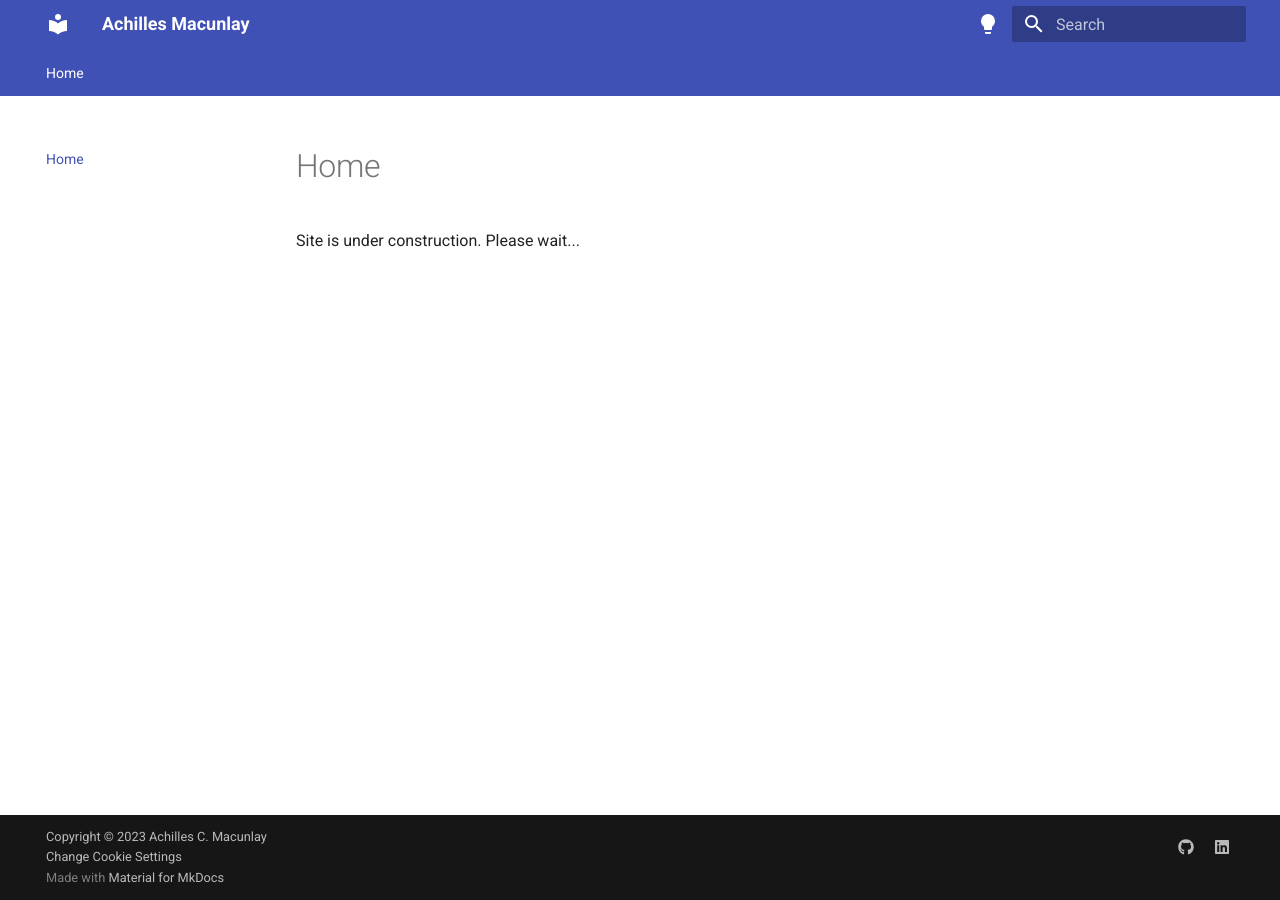
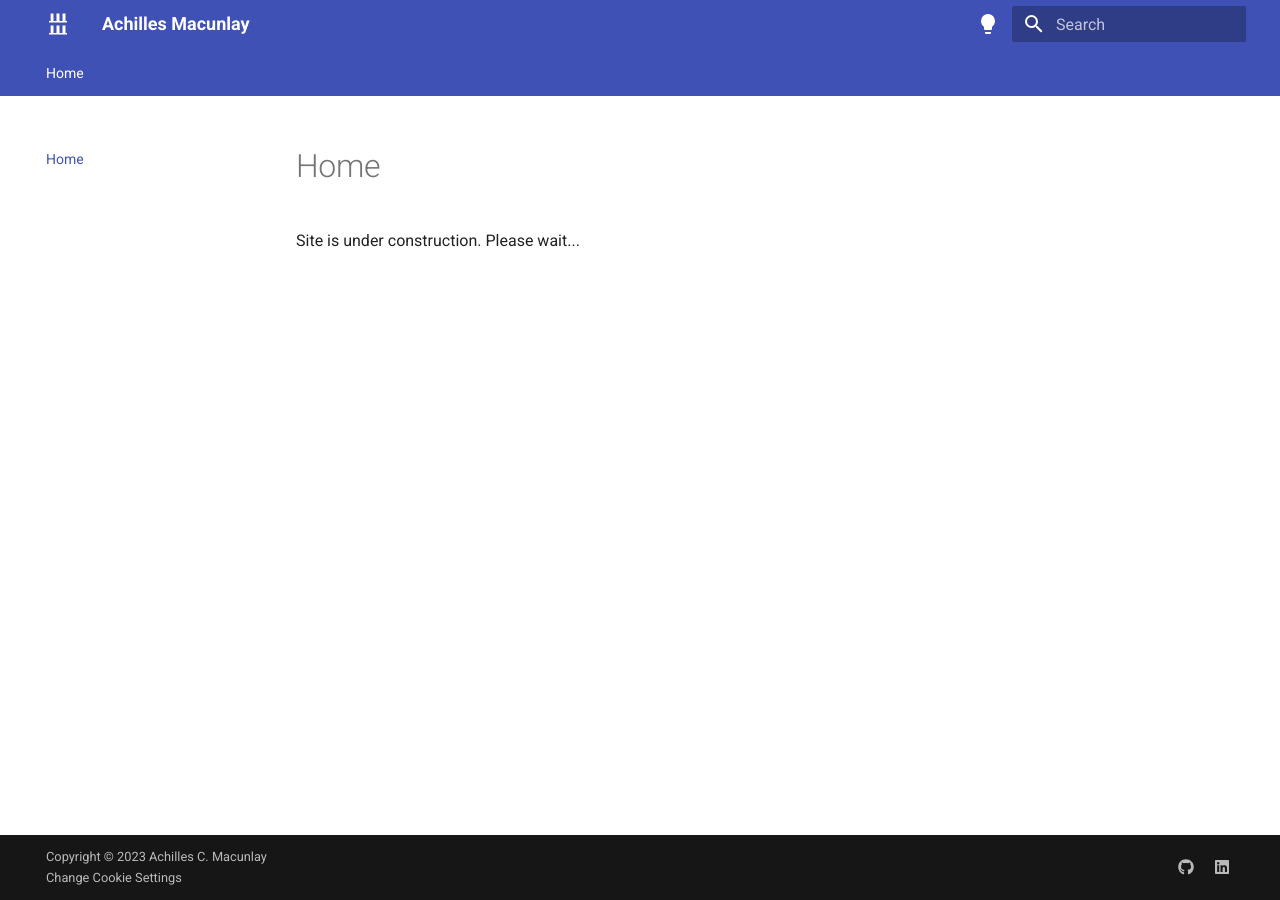
Before and after one commit to acmacunlay/acmacunlay.github.io, an MkDocs documentation site: the page built from docs/index.md, in a window 1280 px wide. Built offline with MkDocs 1.6.1 and Material for MkDocs 9.7.7, drawn with Linux system fonts in a browser that asks for light colours.

Commit message:
Update mkdocs.yml

```diff
--- a/mkdocs.yml
+++ b/mkdocs.yml
@@ -33,7 +33,7 @@ theme:
 
   # https://squidfunk.github.io/mkdocs-material/setup/changing-the-logo-and-icons/
   icon:
-    logo: material/library
+    logo: material/library-shelves
 
   # https://squidfunk.github.io/mkdocs-material/setup/setting-up-navigation/
   features:
@@ -54,6 +54,7 @@ extra:
     actions:
       - accept
       - manage
+  generator: false
   social:
     - icon: fontawesome/brands/github
       link: https://github.com/acmacunlay
```
